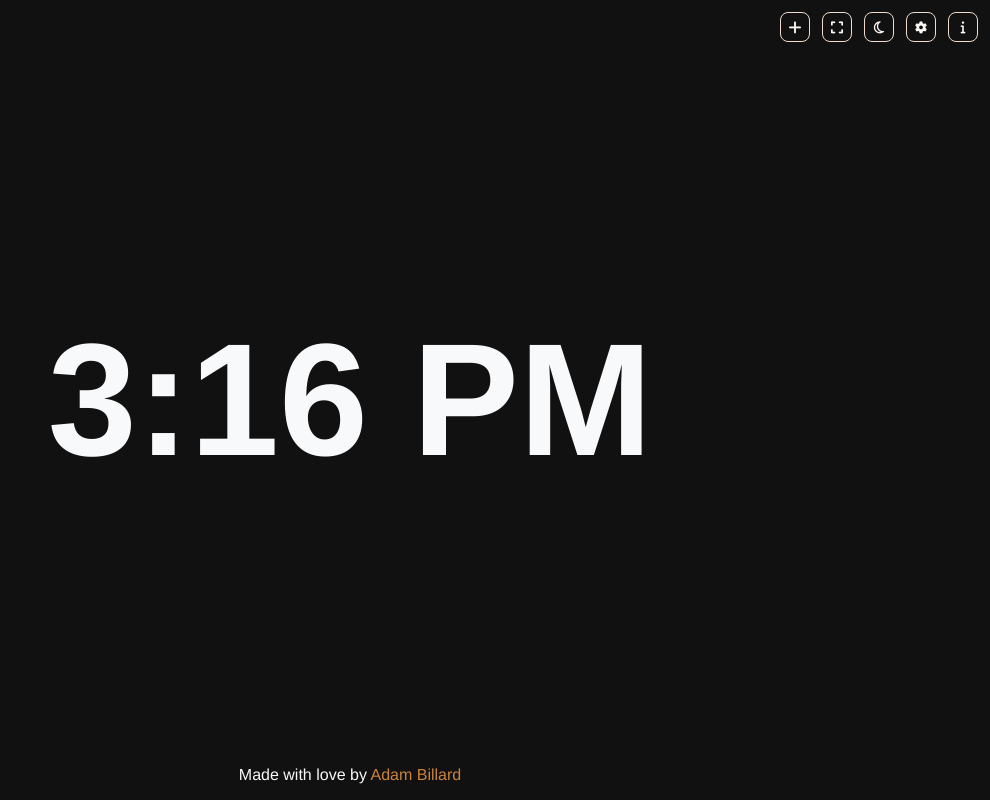
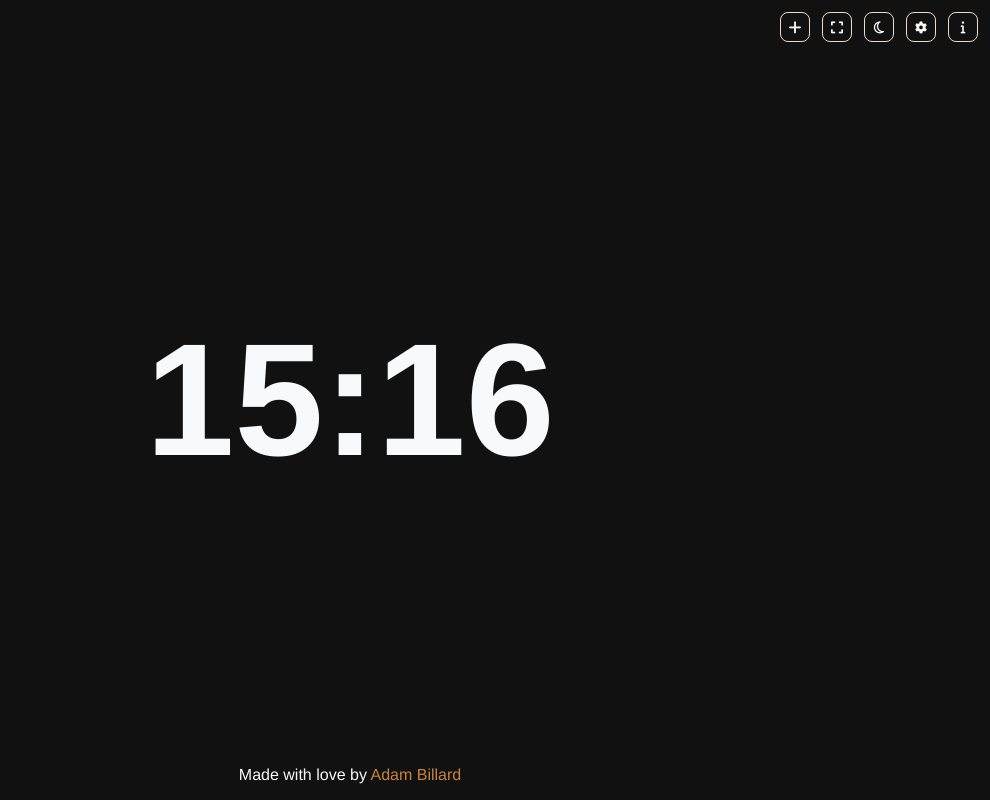
Before and after one commit to TheDogHusky/home-clock, a Nuxt app: page / in a window 1280 px wide. Shown: the whole page, without its empty margins (290-1280 px from the left). Built offline with nearby package versions, Linux system fonts and the light colour scheme.

Commit message:
feat: centralize the clock logic: add a composable to include the clock everywhere, full compatibility with the settings, fix TIME_24_HOURS missing from the mappings in utils

```diff
--- /dev/null
+++ b/src/composables/clock.ts
@@ -0,0 +1,24 @@
+import type { SettingsStore } from '~/types';
+import { DateTime } from 'luxon';
+import { formatDate } from '~/utils';
+
+export const useClock = (settings: SettingsStore) => {
+    const dateTime = ref(DateTime.now());
+
+    // Update the dateTime every second
+    onMounted(() => {
+        setInterval(() => {
+            dateTime.value = DateTime.now();
+        }, 1000);
+    });
+
+    // Computed property to format the date based on settings
+    const formattedDate = computed(() => {
+        return formatDate(dateTime.value, settings);
+    });
+
+    return {
+        dateTime,
+        formattedDate
+    };
+};
--- a/src/pages/index.vue
+++ b/src/pages/index.vue
@@ -1,28 +1,11 @@
 <script setup lang="ts">
 import { useSettingsStore } from '~/stores/settings';
-import { DateTime } from 'luxon';
-import { getFormatOptions } from '~/utils';
+import { useClock } from '~/composables/clock';
 
 const settingsStore = useSettingsStore();
-// Utility to get the current time formatted according to the user's settings, will probably be moved to a utility file later
-function getTime() {
-    return DateTime.now().toLocaleString(getFormatOptions(settingsStore.clockFormat), { locale: settingsStore.locale });
-}
-
-let timer: number | undefined;
-const currentTime = ref(getTime());
-
-onMounted(() => {
-    timer = window.setInterval(() => {
-        currentTime.value = getTime();
-    }, 1000);
-});
-
-onUnmounted(() => {
-    clearInterval(timer);
-});
+const { formattedDate } = useClock(settingsStore);
 </script>
 
 <template>
-    <h1 class="clock">{{ currentTime }}</h1>
+    <h1 class="clock">{{ formattedDate }}</h1>
 </template>
--- a/src/pages/timer.vue
+++ b/src/pages/timer.vue
@@ -4,10 +4,12 @@ import { useTimersStore } from '~/stores/timers';
 import { useFullscreen } from '@vueuse/core';
 import { DateTime } from 'luxon';
 import { getFormatOptions } from '~/utils';
+import { useClock } from '~/composables/clock';
 
 const settingsStore = useSettingsStore();
 const timersStore = useTimersStore();
 const { isFullscreen } = useFullscreen();
+const { formattedDate } = useClock(settingsStore);
 
 // Initialize the values for the new timer modal
 const newTimerActive = ref(false);
@@ -93,12 +95,15 @@ function addNewTimer() {
 </script>
 
 <template>
-    <h1 class="clock">{{ DateTime.now().toLocaleString(getFormatOptions(settingsStore.clockFormat), { locale: settingsStore.locale }) }}</h1>
+    <h1 class="clock">{{ formattedDate }}</h1>
     <ul class="timers">
         <!-- TODO: Format this correctly -->
         <li v-for="timer in timersStore.timers" :key="timer.id" class="timer">
+            <div class="timer-headers">
                 <span class="timer-name">{{ timer.name }}</span>
-            <span class="timer-time"></span>
+                <span class="timer-time">{{ timersStore.watchTimer(timer.id).remaining }}</span>
+            </div>
+            <div class="timer-controls" v-if="!isFullscreen">
                 <button class="btn btn-icon" @click="">
                     <i class="nf nf-fa-play"></i>
                 </button>
@@ -111,6 +116,7 @@ function addNewTimer() {
                 <button class="btn btn-icon" @click="timersStore.removeTimer(timer.id)">
                     <i class="nf nf-fa-trash"></i>
                 </button>
+            </div>
         </li>
     </ul>
     <div v-if="!isFullscreen">
--- a/src/stores/settings.ts
+++ b/src/stores/settings.ts
@@ -10,7 +10,7 @@ export const useSettingsStore = defineStore('settings', {
             fontSize: 85, // Default clock font size
             fontWeight: 600 as number, // Default clock font weight
             fontStyle: 'normal' as 'normal' | 'italic', // Default clock font style
-            showSeconds: true, // Show seconds in the clock
+            showSeconds: false, // Show seconds in the clock
             customLuxonFormat: '' // Custom Luxon format for the clock
         },
         appearance: { // Appearance settings
--- a/src/utils/index.ts
+++ b/src/utils/index.ts
@@ -8,6 +8,8 @@ export const dateTimeFormatMap: Record<Exclude<ClockFormat, string>, Intl.DateTi
     TIME_WITH_SECONDS: DateTime.TIME_WITH_SECONDS,
     TIME_WITH_SHORT_OFFSET: DateTime.TIME_WITH_SHORT_OFFSET,
     TIME_WITH_LONG_OFFSET: DateTime.TIME_WITH_LONG_OFFSET,
+    TIME_24_SIMPLE: DateTime.TIME_24_SIMPLE,
+    TIME_24_WITH_SECONDS: DateTime.TIME_24_WITH_SECONDS,
     DATETIME_SHORT: DateTime.DATETIME_SHORT,
     DATETIME_SHORT_WITH_SECONDS: DateTime.DATETIME_SHORT_WITH_SECONDS,
     DATETIME_MED: DateTime.DATETIME_MED,
```
Lines whose indentation alone changed are shown as unchanged.
